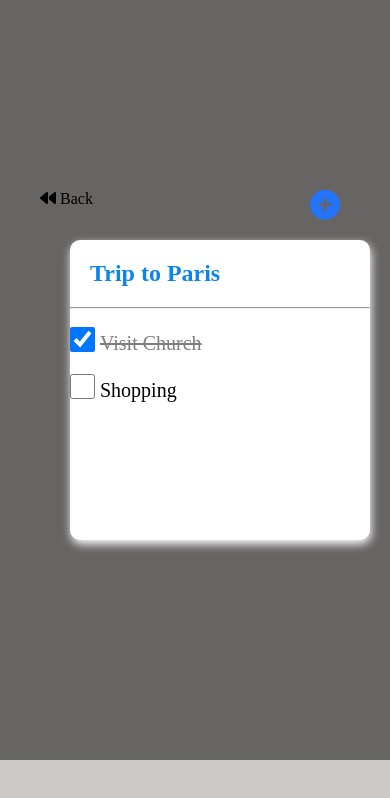
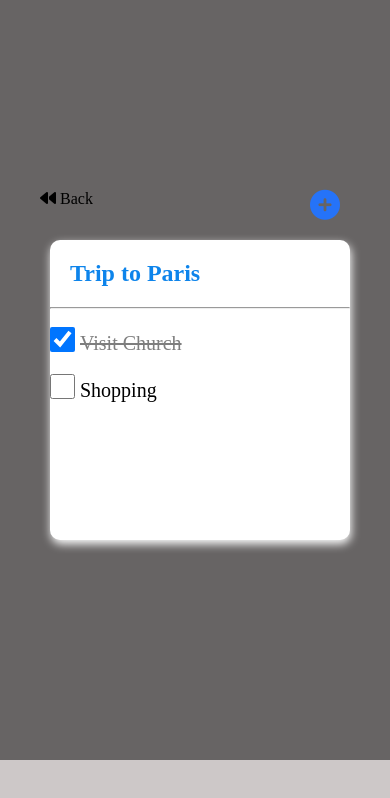
Before and after one commit to firoj905800/PROJECT-UI-MOBILE, a plain HTML site: page page3.html in a window 390 px wide. Shown: the part 40-838 px from the top of the page. Drawn offline with Linux system fonts and the light colour scheme.

Commit message:
project-css-3

```diff
--- a/style.css
+++ b/style.css
@@ -210,7 +210,7 @@ a{
    }
 .page3{
     margin-top: 180px;
-    left: 70px;
+    left: 50px;
 }
 
 
```
